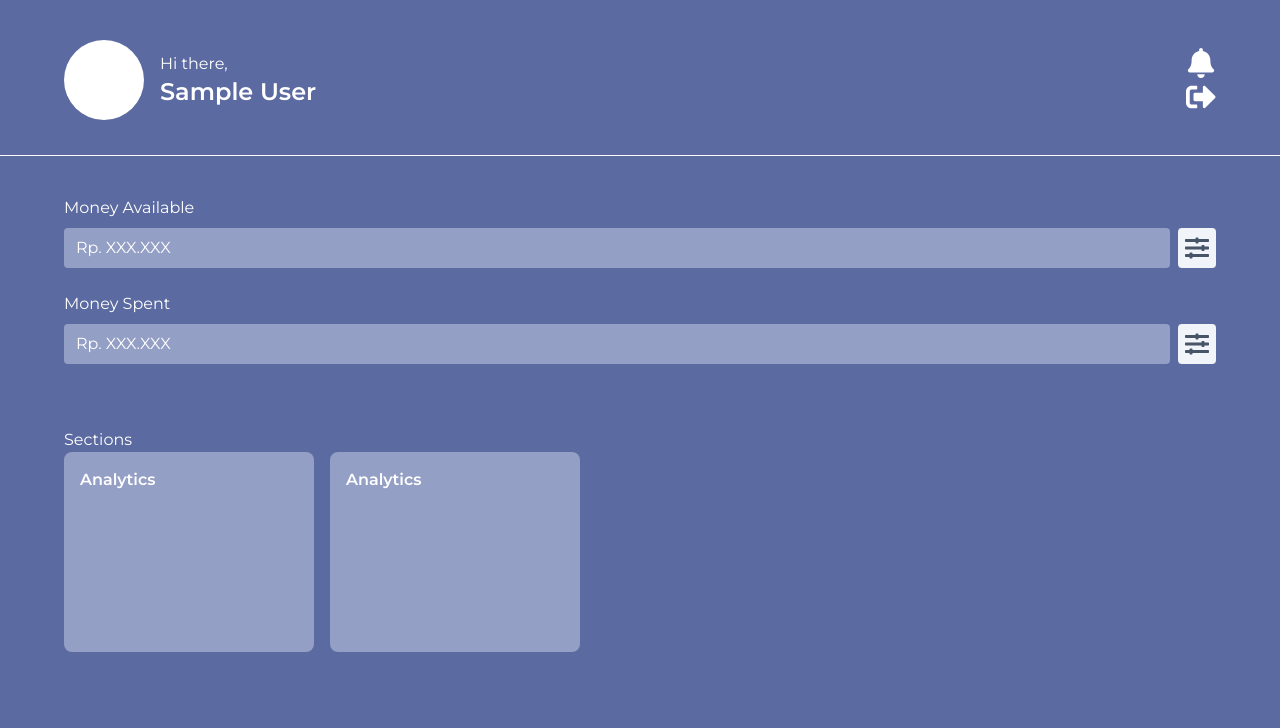
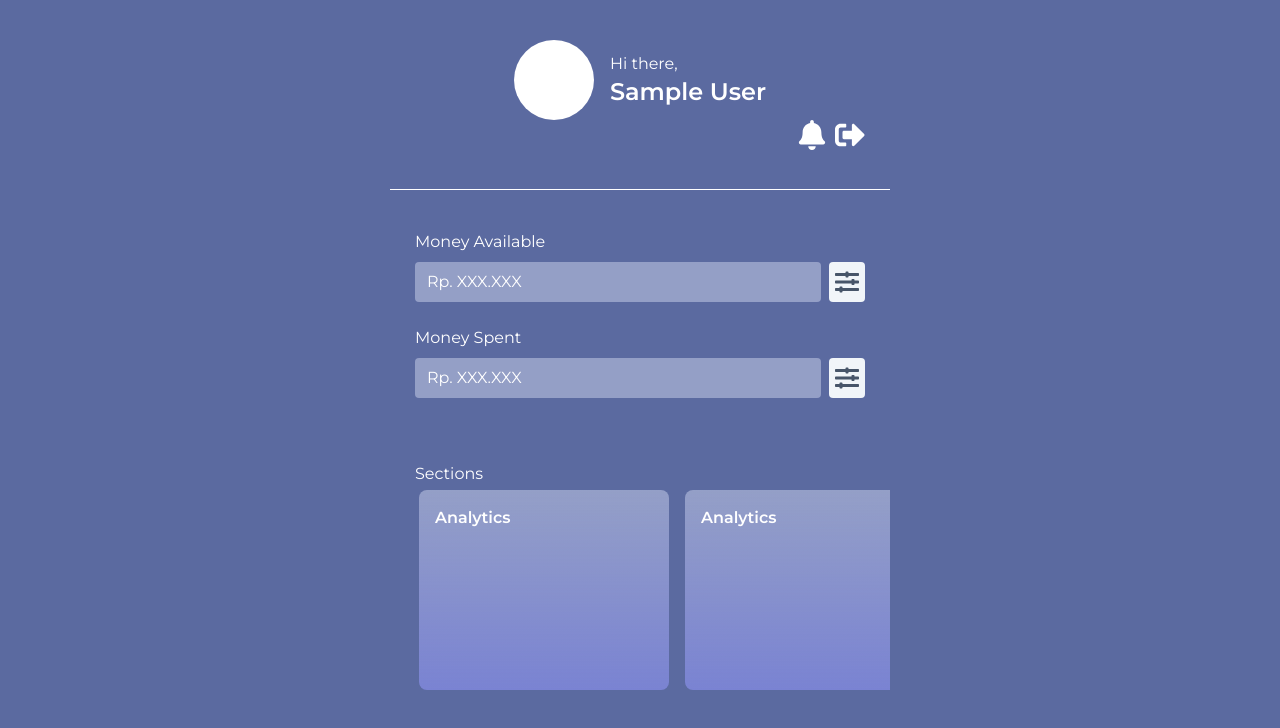
Before and after one commit to ahmadzaki2975/Money-Manager, a Next.js app: page /dashboard in a window 1280 px wide. Shown: the top 728 px of the page. Built offline with nearby package versions, Linux system fonts and the light colour scheme; sample sign-in values are in the browser's storage.

Commit message:
feat: minor UI changes

```diff
--- /dev/null
+++ b/components/Section.jsx
@@ -0,0 +1,8 @@
+export const Section = () => {
+  return (
+    <a className="h-[200px] w-[250px] bg-gradient-to-b from-gray-glass to-blue-button rounded-lg p-4 inline-block mr-4
+    hover:outline hover:outline-white">
+      <h1 className="font-semibold">Analytics</h1>
+    </a>
+  );
+};
--- a/components/Sections.jsx
+++ b/components/Sections.jsx
@@ -1,14 +1,12 @@
+import { Section } from "./Section"
+
 export const Sections = () => {
   return(
     <div className="w-full mt-16">
       <h1 className="ml-[5%]">Sections</h1>
-      <div className="sections overflow-x-scroll gap-52 whitespace-nowrap pb-1 ml-[5%]">
-        <a className="h-[200px] w-[250px] bg-gray-glass rounded-lg p-4 inline-block mr-4">
-          <h1 className="font-semibold">Analytics</h1>
-        </a>
-        <a className="h-[200px] w-[250px] bg-gray-glass rounded-lg p-4 inline-block mr-4">
-          <h1 className="font-semibold">Analytics</h1>
-        </a>
+      <div className="sections overflow-x-scroll gap-52 whitespace-nowrap p-1 ml-[5%]">
+        <Section />
+        <Section />
       </div>
     </div>
   )
--- a/pages/dashboard/index.jsx
+++ b/pages/dashboard/index.jsx
@@ -25,8 +25,9 @@ export default function Dashboard() {
   }
 
   return (
-    <div className="flex flex-col w-full min-h-screen bg-blue-main items-center text-white font-Montserrat pb-10">
-      <div className="flex items-center justify-between w-full px-[5%] mt-10">
+    <main className="bg-blue-main flex items-center justify-center">
+      <div className="flex flex-col w-full min-h-screen bg-blue-main items-center text-white font-Montserrat pb-10 sm:w-[500px]">
+        <div className="flex items-center justify-between w-full px-[5%] mt-10 flex-col xs:flex-row">
           <div className="flex flex-row items-center gap-4">
             <div className="w-[80px] aspect-square rounded-full bg-white"></div>
             <div>
@@ -38,19 +39,26 @@ export default function Dashboard() {
               )}
             </div>
           </div>
-        <div className="">
-          <FaBell className="text-3xl cursor-pointer mb-1" title="Notifications"/>
-          <FaSignOutAlt className="text-3xl cursor-pointer" onClick={() => {
+          <div className="flex gap-2 xs:flex-col w-full xs:w-min justify-end">
+            <FaBell
+              className="text-3xl cursor-pointer mb-1"
+              title="Notifications"
+            />
+            <FaSignOutAlt
+              className="text-3xl cursor-pointer"
+              onClick={() => {
                 logout();
-          }} title="Logout"/>
+              }}
+              title="Logout"
+            />
           </div>
         </div>
 
-      <div className="w-full h-[1px] bg-white mt-[35px] mb-[40px]">
-      </div>
+        <div className="w-full h-[1px] bg-white mt-[35px] mb-[40px]"></div>
 
-      <MoneyDisplay/>
+        <MoneyDisplay />
         <Sections />
       </div>
+    </main>
   );
 }
```
Lines whose indentation alone changed are shown as unchanged.
